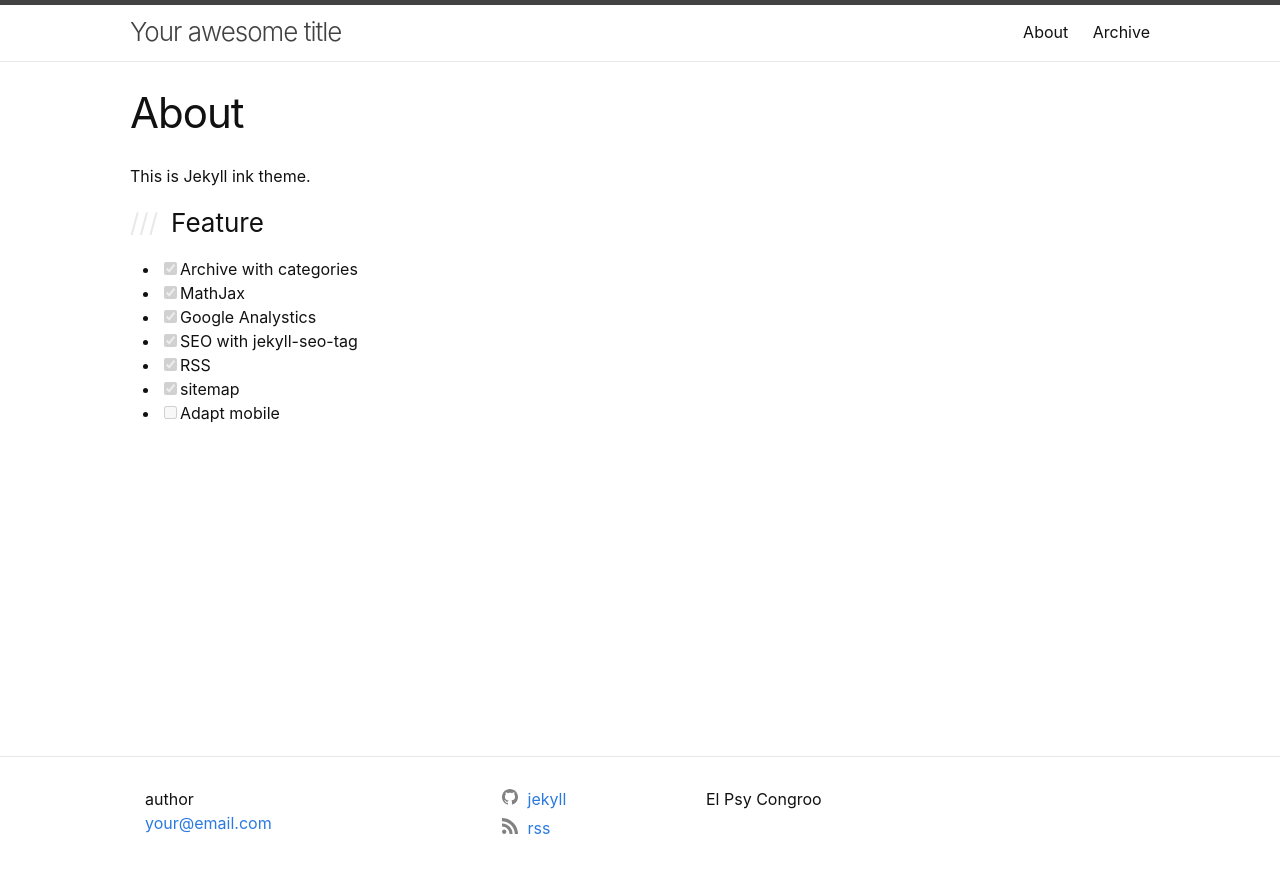
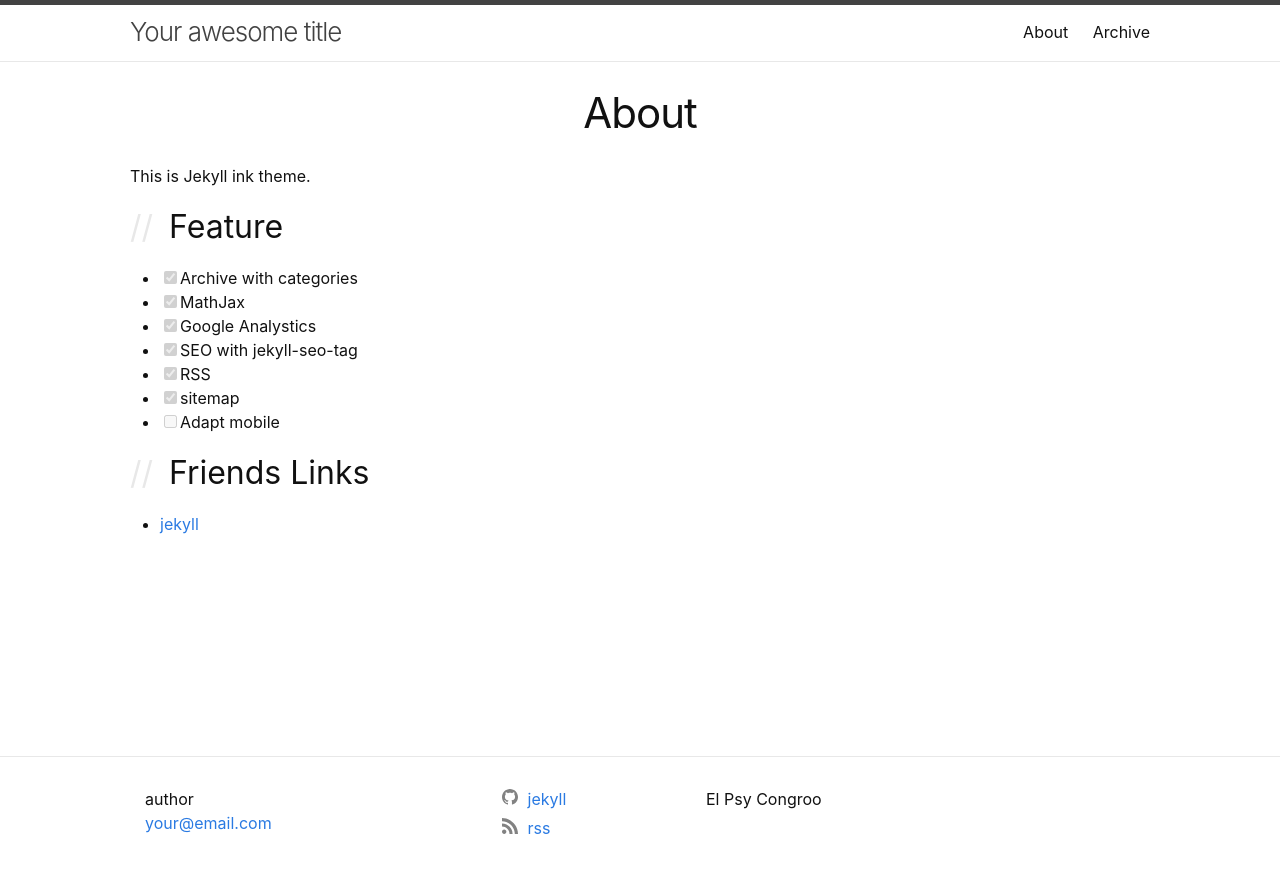
Before and after one commit to kemingy/jekyll-theme-ink, a Jekyll site: the page built from about.md, in a window 1280 px wide. Shown: the top 873 px of the page. Built offline with Jekyll 4.4.1, drawn with Linux system fonts in a browser that asks for light colours.

Commit message:
add friends link

```diff
--- /dev/null
+++ b/_data/friends.csv
@@ -0,0 +1,2 @@
+name,url
+jekyll,https://jekyllrb.com
--- /dev/null
+++ b/_includes/friends.html
@@ -0,0 +1,10 @@
+<div class="site">
+    <h2>Friends Links</h2>
+    <ul>
+        {% for person in site.data.friends %}
+        <li>
+            <a href="{{ person.url }}" target="_blank">{{ person.name }}</a>
+        </li>
+        {% endfor %}
+    </ul>
+</div>
--- a/_layouts/default.html
+++ b/_layouts/default.html
@@ -10,6 +10,8 @@
         </div>
     </main>
 
+    {%- include back-to-top.html -%}
+
     {%- include footer.html -%}
 
     {% if site.mathjax.enable %}
--- a/_sass/ink/_layout.scss
+++ b/_sass/ink/_layout.scss
@@ -73,6 +73,37 @@
             }
             margin-left: 20px;
         }
+    }
+}
+
+
+/**
+* Back to top arrow
+*/
+#back-to-top {
+    overflow: hidden;
+    z-index: 999;
+    cursor: pointer;
+    -moz-transform: rotate(270deg);
+    -webkit-transform: rotate(270deg);
+    -o-transform: rotate(270deg);
+    -ms-transform: rotate(270deg);
+    transform: rotate(270deg);
+    position: fixed;
+    bottom: 50px;
+    right: 50px;
+    background-color: transparent;
+    color: #555;
+    text-align: center;
+    font-size: 30px;
+    text-decoration: none;
+    display: none;
+
+    &:hover {
+        color: #000;
+        font-size: 35px;
+        bottom: 47px;
+        right: 47px;
     }
 }
 
@@ -217,6 +248,8 @@
     @include media-query($on-laptop) {
         @include relative-font-size(2.25);
     }
+
+    text-align: center;
 }
 
 .post-content {
--- a/about.md
+++ b/about.md
@@ -5,7 +5,7 @@ title: About
 
 This is Jekyll ink theme.
 
-### Feature
+## Feature
 
 - [x] Archive with categories
 - [x] MathJax
@@ -14,3 +14,5 @@ This is Jekyll ink theme.
 - [x] RSS
 - [x] sitemap
 - [ ] Adapt mobile
+
+{% include friends.html %}
```
